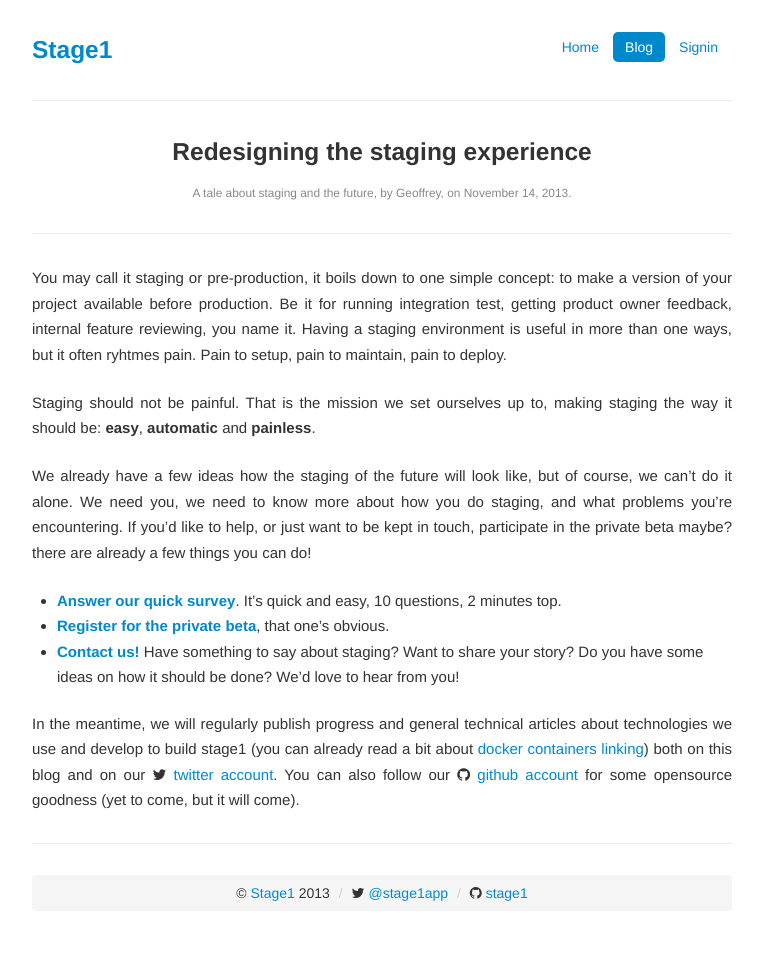
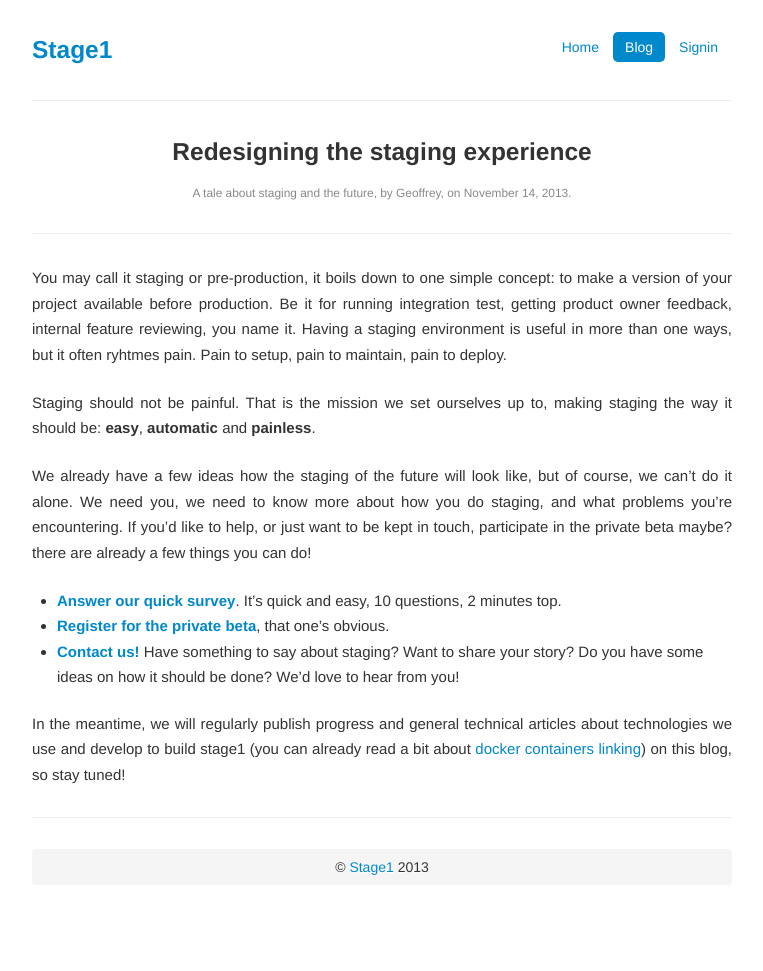
Before and after one commit to pborreli/blog-2, a Jekyll site: the page built from _posts/2013-11-14-redesigning-the-staging-experience.md, in a window 1280 px wide. Shown: the whole page, without its empty margins (258-1021 px from the left). Built offline with Jekyll 4.4.1, drawn with Linux system fonts in a browser that asks for light colours; after the commit the page ends 945 px from its top, so only the background shows below that.

Commit message:
removed mentions of twitter and github accounts

```diff
--- a/_includes/footer.html
+++ b/_includes/footer.html
@@ -2,9 +2,7 @@
 
 <div class="footer">
     <ul class="breadcrumb">
-        <li>&copy; <a href="http://stage1.io/">Stage1</a> 2013 <span class="divider">/</span></li>
-        <li><i class="fa fa-twitter"></i> <a href="http://twitter.com/stage1app">@stage1app</a> <span class="divider">/</span></li>
-        <li><i class="fa fa-github"></i> <a href="http://github.com/stage1">stage1</a></li>
+        <li>&copy; <a href="http://stage1.io/">Stage1</a> 2013</li>
     </ul>
 </div>
 
--- a/_posts/2013-11-14-redesigning-the-staging-experience.md
+++ b/_posts/2013-11-14-redesigning-the-staging-experience.md
@@ -17,4 +17,4 @@ We already have a few ideas how the staging of the future will look like, but of
 * [__Register for the private beta__](http://stage1.io/beta), that one's obvious.
 * [__Contact us!__](mailto:geoffrey@stage1.io) Have something to say about staging? Want to share your story? Do you have some ideas on how it should be done? We'd love to hear from you!
 
-In the meantime, we will regularly publish progress and general technical articles about technologies we use and develop to build stage1 (you can already read a bit about [docker containers linking]({{ site.baseurl }}{% post_url 2013-11-15-making-docker-containers-communicate %})) both on this blog and on our <i class="fa fa-twitter"></i> [twitter account](http://twitter.com/stage1app). You can also follow our <i class="fa fa-github"></i> [github account](http://github.com/stage1) for some opensource goodness (yet to come, but it will come).
+In the meantime, we will regularly publish progress and general technical articles about technologies we use and develop to build stage1 (you can already read a bit about [docker containers linking]({{ site.baseurl }}{% post_url 2013-11-15-making-docker-containers-communicate %})) on this blog, so stay tuned!
```
